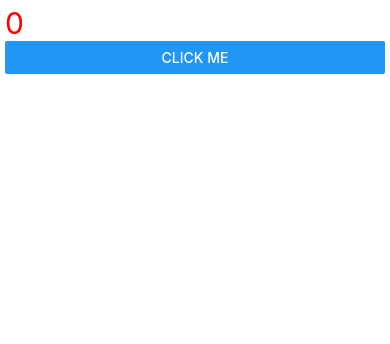
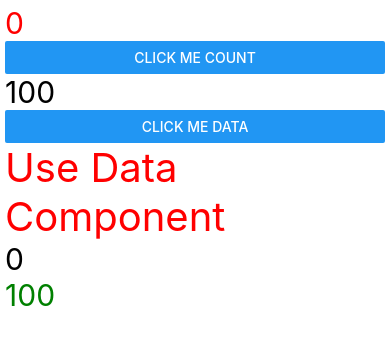
Before and after one commit to gopalkushwah/React-Native, a React Native app: screen / in a window 390 px wide. Shown: the top 344 px of the page. Built offline with nearby package versions, Linux system fonts and the light colour scheme.

Commit message:
UseEffect as componentDidUpdate

```diff
--- a/components/User.jsx
+++ b/components/User.jsx
@@ -2,20 +2,20 @@ import React, { useEffect, useState } from 'react'
 import {View, Button, Text } from 'react-native';
 
 {/*
-
+    we can use the useEffect hook to replicate the behavior of componentDidUpdate in class components.
+    componentDidUpdate is a lifecycle method that is called after a component has been updated (i.e., after a re-render caused by changes in state or props).
+    The useEffect hook allows you to run a function in response to updates within a functional component. Here's how you can use useEffect to mimic the behavior of componentDidUpdate:
 */}
 const User =() => {
 
     const [count,setCount]=useState(0);
-
-    useEffect(() => {
-        // This code will run after the component is initially rendered (componentDidMount)
-        console.warn("hellow");
-        console.log('Component has mounted.');
-      }, []); // The empty dependency array ensures that this effect runs only once
+    const [data,setData]=useState(100);
 
     const incrementCount = ()=>{
         setCount(count + 1);
+    }
+    const incrementData = ()=>{
+        setData(data + 5);
     }
     return (
         <View style={{
@@ -24,12 +24,43 @@ const User =() => {
                 }}>
             <Text style={{fontSize:30,color:'red'}}>{count}</Text>
             <Button
-            title='Click Me'
+            title='Click Me Count'
             touchSoundDisabled
             onPress={incrementCount}
             ></Button>
+
+            <Text style={{fontSize:30,color:'black'}}>{data}</Text>
+            <Button
+            title='Click Me Data'
+            touchSoundDisabled
+            onPress={incrementData}
+            ></Button>
+
+            <UserContacts info={{count,data}}/>
         </View>
     )
 }
 
+
+
+const UserContacts = (props) =>{
+    const {count,data} = props.info;
+    useEffect(()=>{
+        console.warn("count has changed "+count);
+    },[count]);
+
+    useEffect(()=>{
+        console.warn("data has changed "+data);
+    },[data]);
+
+    return(
+        <View>
+            <Text style={{fontSize:40,color:'red'}}>Use Data Component</Text>
+            <Text style={{fontSize:30,color:'black'}}>{count}</Text>
+            <Text style={{fontSize:30,color:'green'}}>{data}</Text>
+        </View>
+
+    )
+
+}
 export default User;
```
